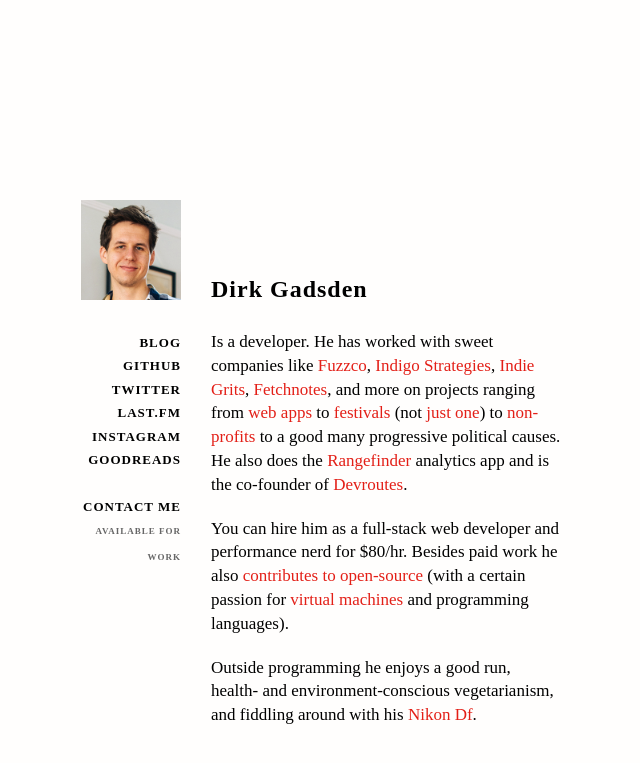
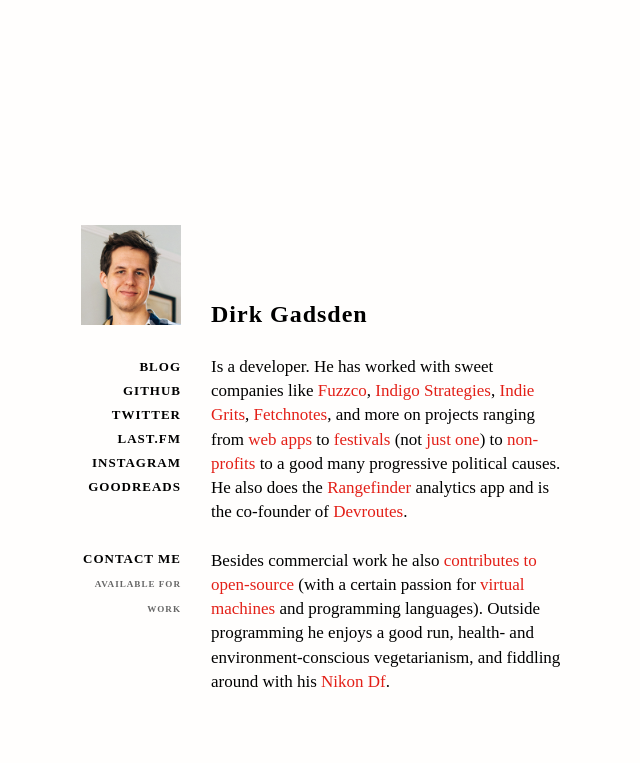
Before and after one commit to dirk/dirk.to, a Jekyll site: the page built from index.html, in a window 1280 px wide. Shown: the top 763 px of the page, without its empty margins (329-969 px from the left). Built offline with Jekyll 4.4.1, drawn with Linux system fonts in a browser that asks for light colours; Markdown is read by kramdown in place of the engine named in the settings; comment, search, counter and statistics services are not loaded.

Commit message:
Tweak styling

```diff
--- a/css/master.css
+++ b/css/master.css
@@ -1,24 +1,24 @@
 * {margin: 0; padding: 0;}
 html, body {height: 100%;}
 html {background: #fffefd;}
-body {position: relative; min-height: 640px; min-width: 520px; color: #000; font-size: 62.5%;}
+body {position: relative; min-height: 56em; min-width: 56em; color: #000; font-size: 62.5%;}
 a {text-decoration: none;}
 
 .clearfix:before, .clearfix:after {content: " "; display: table;}
 .clearfix:after {clear: both;}
 
-#container.home {position: absolute; top: 50%; left: 0; right: 0; clear: both; height: 500px; /* margin-top: -170px; */ margin-top: -250px;}
+#container.home {position: absolute; top: 50%; left: 0; right: 0; clear: both; height: 45em; /* margin-top: -170px; */ margin-top: -22.5em;}
 #card {width: 50em; margin: 0 auto; position: relative;}
 
 .sidebar {float: left; width: 12em; margin: 0 3em 0 0;}
 .sidebar a.picture {margin: 0 0 3em 2em;}
-.sidebar .links {font-family: "ff-dagny-web-pro"; font-size: 1.3em; line-height: 1.8em; text-align: right; font-weight: bold; letter-spacing: 1px; padding-top: 1px;}
+.sidebar .links {font-family: "ff-dagny-web-pro"; font-size: 1.3em; line-height: 1.85em; text-align: right; font-weight: bold; letter-spacing: 1px;}
 .sidebar .links a {color: #000;}
 .sidebar .links a:hover {text-decoration: underline;}
-.sidebar .links small {font-size: 9px; color: #666;}
+.sidebar .links small {font-size: 0.7em; color: #666;}
 .main {width: 35em; float: left;}
 .main h1 {font-family: "ff-dagny-web-pro"; font-weight: 700; letter-spacing: 1px; font-size: 2.4em; margin: 76px 0 28px 0; height: 26px;}
-.main p {font-family: "garamond-premier-pro"; font-size: 1.7em; line-height: 1.4em; margin-bottom: 20px;}
+.main p {font-family: "garamond-premier-pro"; font-size: 1.7em; line-height: 1.425em; margin-bottom: 1.425em;}
 .main p a {color: #e31f17; text-decoration: none;}
 .main p a:hover {color: #8e371c; text-decoration: underline;}
 
--- a/index.html
+++ b/index.html
@@ -25,7 +25,7 @@
             <a href="https://twitter.com/Esherido">TWITTER</a><br />
             <a href="http://www.last.fm/user/Esherido">LAST.FM</a><br />
             <a href="http://instagram.com/esherido/">INSTAGRAM</a><br />
-            <a href="https://www.goodreads.com/user/show/25842527-dirk-gadsden">GOODREADS</a><br /><br />
+            <a href="https://www.goodreads.com/user/show/25842527-dirk-gadsden">GOODREADS</a><br /><br /><br />
             <!--<a href="mailto:dirk@dirk.to" class="email">CONTACT ME</a>-->
             <script type="text/javascript">
             //<![CDATA[
@@ -53,8 +53,7 @@
         <div class="main">
           <h1 class="name">Dirk Gadsden</h1>
           <p>Is a developer. He has worked with sweet companies like <a href="http://fuzzco.com/">Fuzzco</a>, <a href="http://indigostrategies.com/">Indigo Strategies</a>, <a href="http://indiegrits.com/">Indie Grits</a>, <a href="http://www.fetchnotes.com/">Fetchnotes</a>, and more on projects ranging from <a href="http://goestowork.com" title="Goes to Work">web apps</a> to <a href="http://indiegrits.com/">festivals</a> (not <a href="http://spoletousa.org/">just one</a>) to <a href="http://coastalconservationleague.org/">non-profits</a> to a good many progressive political causes. He also does the <a href="http://rangefinderapp.com/">Rangefinder</a> analytics app and is the co-founder of <a href="http://devroutes.com/">Devroutes</a>.</p>
-          <p>You can hire him as a full-stack web developer and performance nerd for $80/hr. Besides paid work he also <a href="https://github.com/dirk">contributes to open-source</a> (with a certain passion for <a href="https://github.com/dirk/hivm">virtual machines</a> and programming languages).</p>
-          <p>Outside programming he enjoys a good run, health- and environment-conscious vegetarianism, and fiddling around with his <a href="http://www.flickr.com/photos/dirkgadsden">Nikon Df</a>.</p>
+          <p>Besides commercial work he also <a href="https://github.com/dirk">contributes to open-source</a> (with a certain passion for <a href="https://github.com/dirk/hivm">virtual machines</a> and programming languages). Outside programming he enjoys a good run, health- and environment-conscious vegetarianism, and fiddling around with his <a href="http://www.flickr.com/photos/dirkgadsden">Nikon Df</a>.</p>
         </div><!--/.main-->
 
       </div><!--/#card-->
```
